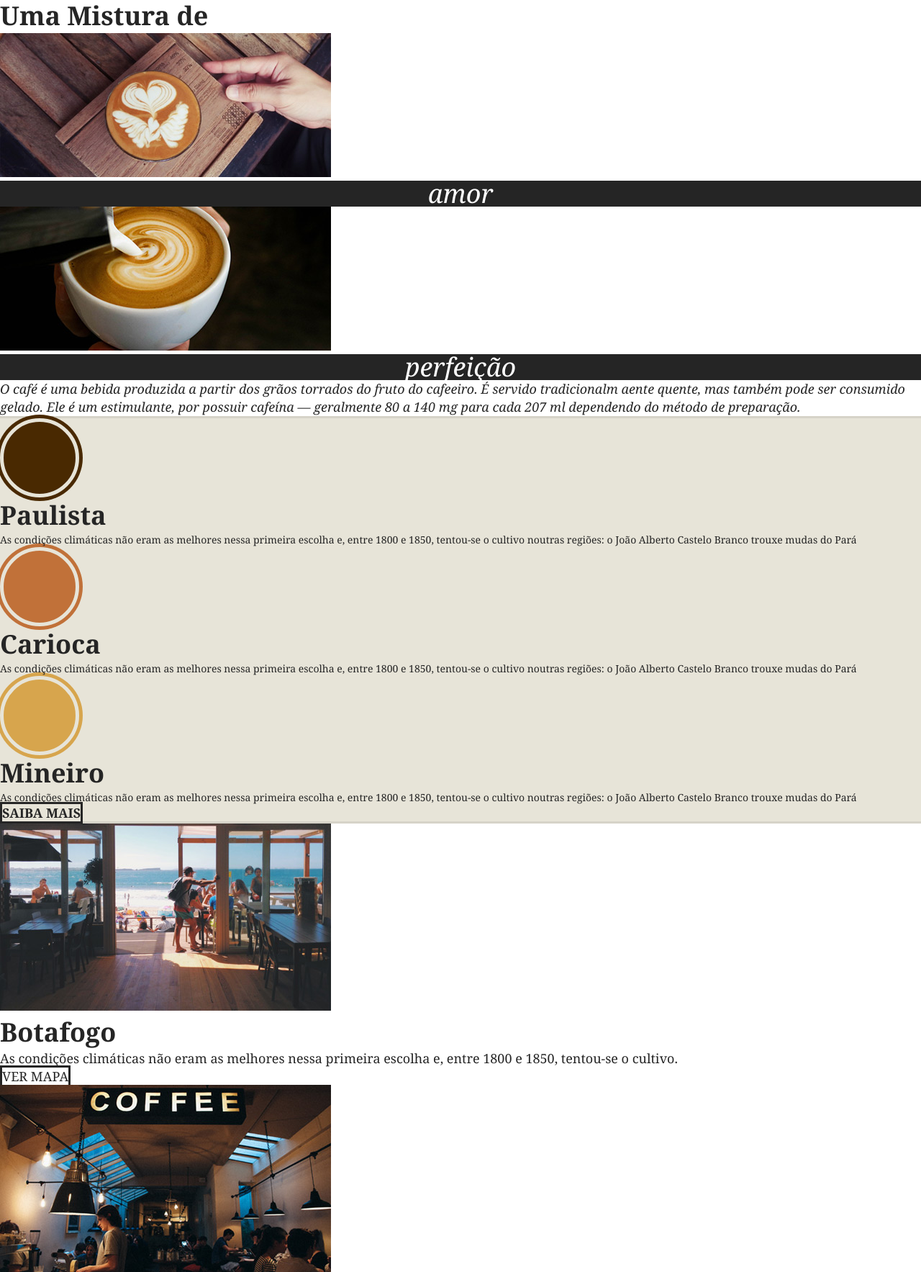
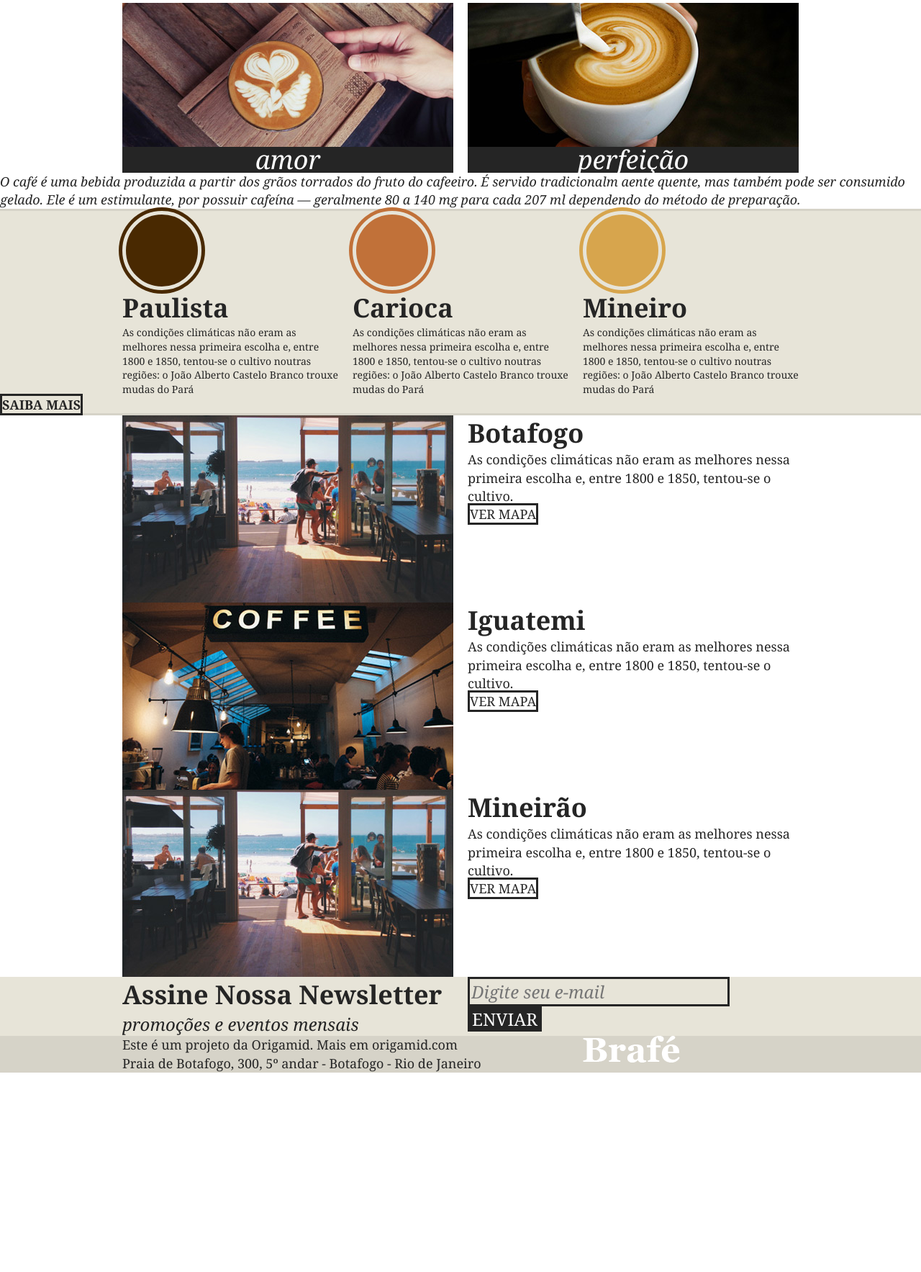
Before and after one commit to RafaelPatricio87/css-posicionamento, a plain HTML site: page brafe-1-grid/index.html in a window 1280 px wide. Shown: the part 299-2066 px from the top of the page at 72% size. After the commit the page ends 1789 px from the top, so only its background shows below. Drawn offline with Linux system fonts and the light colour scheme.

Commit message:
grid no html

```diff
--- /dev/null
+++ b/brafe-1-grid/css/grid.css
@@ -0,0 +1,63 @@
+.container{
+  max-width: 960px;
+  margin: 0 auto;
+}
+.container::after, .container::before{
+  content: '';
+  display: table;
+  clear: both;
+}
+.grid-1, .grid-2, .grid-3, .grid-4, .grid-5, .grid-6, .grid-7, .grid-8, .grid-9, .grid-10, .grid-11, .grid-12 {
+	margin-left: 10px;
+	margin-right: 10px;
+	float: left;
+	display: block;
+	min-height: 1px;
+}
+.grid-1{
+  width: calc(8.333% - 20px) ;
+}
+.grid-2{
+  width: calc(16.666% - 20px);
+}
+.grid-3{
+  width:calc( 25% - 20px);
+}
+.grid-4{
+  width: calc(33.333% - 20px);
+}
+.grid-5{
+  width: calc(41.666% - 20px);
+}
+.grid-6{
+  width:calc( 50% - 20px);
+}
+.grid-7{
+  width: calc(58.333% - 20px);
+}
+.grid-8{
+  width: calc(66.666% - 20px);
+}
+.grid-9{
+  width: calc(75% - 20px);
+}
+.grid-10{
+  width: calc(83.333% - 20px);
+}
+.grid-11{
+  width: calc(91.666% - 20px);
+}
+.grid-12{
+  width: calc(100% - 20px);
+}
+  @media(max-width:739px){
+    .container{
+      max-width: 300px;
+    }
+    .grid-1, .grid-2, .grid-3, .grid-4, .grid-5, .grid-6, .grid-7, .grid-8, .grid-9, .grid-10, .grid-11, .grid-12{
+      width: 100%;
+      margin-left: 0px;
+      margin-right: 0px;
+      float: none;
+ }
+  }
--- a/brafe-1-grid/css/style.css
+++ b/brafe-1-grid/css/style.css
@@ -12,6 +12,10 @@ body {
 
 * {
 	box-sizing: border-box;
+}
+img{
+	max-width: 100%;
+	display: block;
 }
 
 /* Menu */
--- a/brafe-1-grid/index.html
+++ b/brafe-1-grid/index.html
@@ -4,14 +4,15 @@
 	<title>Brafé 1</title>
 	<meta charset="utf-8">
 	<meta name="viewport" content="width=device-width, initial-scale=1, shrink-to-fit=no">
+	 <link rel="stylesheet" href="css/grid.css">
 	<link rel="stylesheet" type="text/css" href="css/style.css">
 </head>
 <body>
 
 	<header class="menu">
-		<div>
-			<a class="menu-logo" href="#"><img src="img/brafe.png" alt="Brafé"></a>
-			<nav class="menu-nav">
+		<div class="container">
+			<a class="menu-logo grid-4" href="#"><img src="img/brafe.png" alt="Brafé"></a>
+			<nav class="menu-nav grid-8">
 				<ul>
 					<li><a href="#">Sobre</a></li>
 					<li><a href="#">Produtos</a></li>
@@ -29,12 +30,12 @@
 
 	<section class="sobre">
 		<h2>Uma Mistura de</h2>
-		<div>
-			<div class="sobre-item">
+		<div class=" container">
+			<div class="sobre-item grid-6">
 				<img src="img/cafe-1.jpg">
 				<h3>amor</h3>
 			</div>
-			<div class="sobre-item">
+			<div class="sobre-item grid-6">
 				<img src="img/cafe-2.jpg">
 				<h3>perfeição</h3>
 			</div>
@@ -44,16 +45,16 @@ aente quente, mas também pode ser consumido gelado. Ele é um estimulante, por
 	</section>
 
 	<section class="produtos">
-		<div>
-			<div class="produtos-item">
+		<div class="container">
+			<div class="produtos-item grid-4">
 				<h2 class="produtos-paulista">Paulista</h2>
 				<p>As condições climáticas não eram as melhores nessa primeira escolha e, entre 1800 e 1850, tentou-se o cultivo noutras regiões: o João Alberto Castelo Branco trouxe mudas do Pará</p>
 			</div>
-			<div class="produtos-item">
+			<div class="produtos-item grid-4">
 				<h2 class="produtos-carioca">Carioca</h2>
 				<p>As condições climáticas não eram as melhores nessa primeira escolha e, entre 1800 e 1850, tentou-se o cultivo noutras regiões: o João Alberto Castelo Branco trouxe mudas do Pará</p>
 			</div>
-			<div class="produtos-item">
+			<div class="produtos-item grid-4">
 				<h2 class="produtos-mineiro">Mineiro</h2>
 				<p>As condições climáticas não eram as melhores nessa primeira escolha e, entre 1800 e 1850, tentou-se o cultivo noutras regiões: o João Alberto Castelo Branco trouxe mudas do Pará</p>
 			</div>
@@ -62,27 +63,33 @@ aente quente, mas também pode ser consumido gelado. Ele é um estimulante, por
 	</section>
 
 	<section class="locais">
-		<div class="locais-item">
-			<img src="img/botafogo.jpg" alt="Brafé unidade Botafogo">
-			<div>
+		<div class="locais-item container">
+			<div class="grid-6">
+				<img src="img/botafogo.jpg" alt="Brafé unidade Botafogo">
+			</div>
+			<div class="grid-6">
 				<h2>Botafogo</h2>
 				<p>As condições climáticas não eram as melhores nessa primeira escolha e, entre 1800 e 1850, tentou-se o cultivo.</p>
 				<a href="#">Ver Mapa</a>
 			</div>
 		</div>
 
-		<div class="locais-item">
-			<img src="img/iguatemi.jpg" alt="Brafé unidade Iguatemi">
-			<div>
+		<div class="locais-item container">
+			<div class="grid-6">
+				<img src="img/iguatemi.jpg" alt="Brafé unidade Iguatemi">
+			</div>
+			<div class="grid-6">
 				<h2>Iguatemi</h2>
 				<p>As condições climáticas não eram as melhores nessa primeira escolha e, entre 1800 e 1850, tentou-se o cultivo.</p>
 				<a href="#">Ver Mapa</a>
 			</div>
 		</div>
 
-		<div class="locais-item">
-			<img src="img/botafogo.jpg" alt="Brafé unidade Mineirão">
-			<div>
+		<div class="locais-item container">
+			<div class="grid-6">
+				<img src="img/botafogo.jpg" alt="Brafé unidade Mineirão">
+			</div>
+			<div class="grid-6">
 				<h2>Mineirão</h2>
 				<p>As condições climáticas não eram as melhores nessa primeira escolha e, entre 1800 e 1850, tentou-se o cultivo.</p>
 				<a href="#">Ver Mapa</a>
@@ -92,12 +99,12 @@ aente quente, mas também pode ser consumido gelado. Ele é um estimulante, por
 	</section>
 
 	<section class="assine">
-		<div>
-			<div class="assine-info">
+		<div class="container">
+			<div class="assine-info grid-6">
 				<h2>Assine Nossa Newsletter</h2>
 				<p>promoções e eventos mensais</p>
 			</div>
-			<form>
+			<form class="grid-6">
 				<label>E-mail</label>
 				<input type="text" placeholder="Digite seu e-mail">
 				<button type="submit">Enviar</button>
@@ -106,9 +113,11 @@ aente quente, mas também pode ser consumido gelado. Ele é um estimulante, por
 	</section>
 
 	<footer class="footer">
-		<div>
-			<p>Este é um projeto da Origamid. Mais em origamid.com<br>Praia de Botafogo, 300, 5º andar - Botafogo - Rio de Janeiro</p>
-			<img src="img/brafe.png" alt="Brafé">
+		<div class="container">
+			<p class="grid-8">Este é um projeto da Origamid. Mais em origamid.com<br>Praia de Botafogo, 300, 5º andar - Botafogo - Rio de Janeiro</p>
+			<div class="grid-4">
+				<img src="img/brafe.png" alt="Brafé">
+			</div>
 		</div>
 	</footer>
 
```
